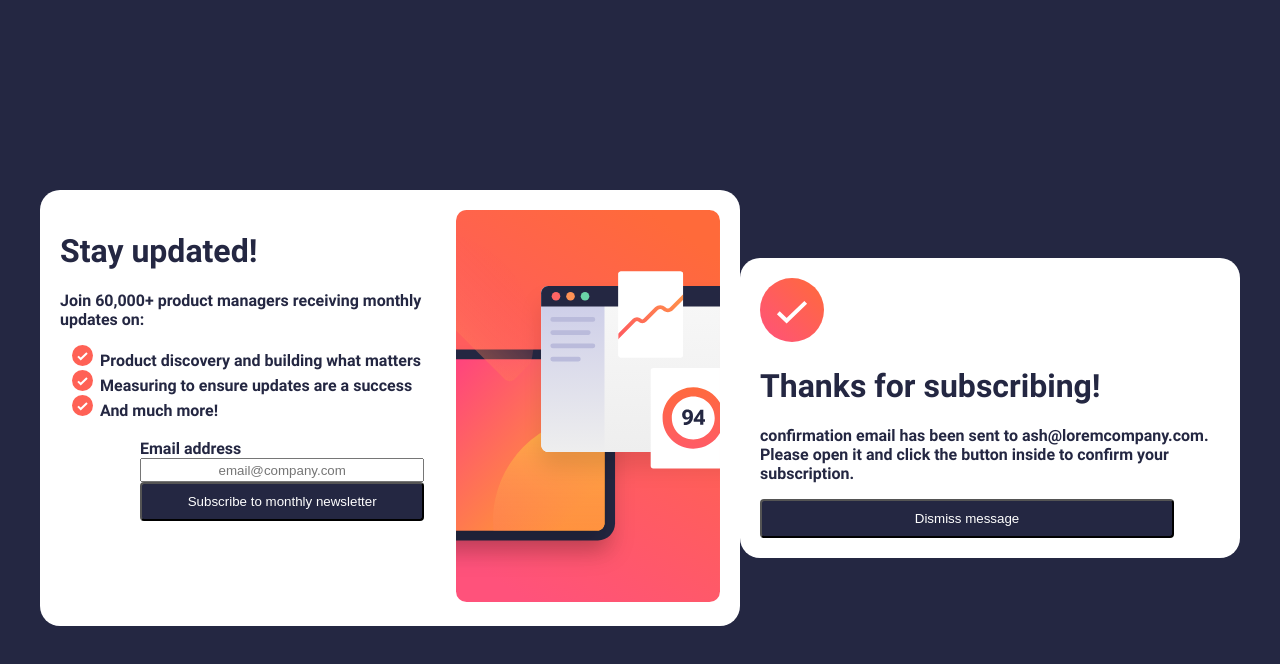
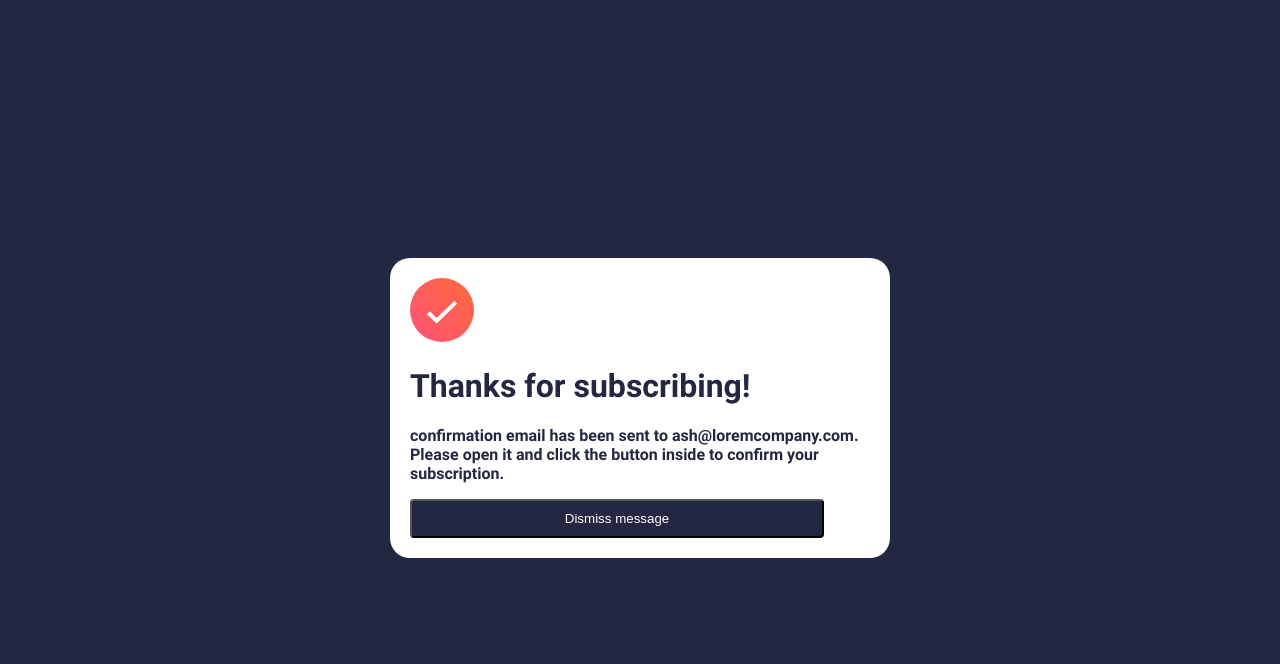
Before and after one commit to shannychi/newsletter-sign-up-with-success-message-main, a plain HTML site: page newsletter-sign-up-with-success-message-main/index.html in a window 1280 px wide. Both pictures are taken after a click on the button "Subscribe to monthly newsletter". Drawn offline with Linux system fonts and the light colour scheme.

Commit message:
added code to switch between the 2 cards

```diff
--- a/newsletter-sign-up-with-success-message-main/index.html
+++ b/newsletter-sign-up-with-success-message-main/index.html
@@ -18,7 +18,7 @@
 <body>
 
   <!-- Sign-up form start -->
-<div class="container hide">
+<div class="container" id='a'>
 <div class="row1">
   <h1>Stay updated!</h1>
   <p>Join 60,000+ product managers receiving monthly updates on:</p>
@@ -31,7 +31,7 @@
  <form>
   <label>Email address</label>
   <input  type="email" placeholder="email@company.com" id="text"/>
-  <button type="submit" class="button">Subscribe to monthly newsletter</button>
+  <button type="button" onclick="switchVisible()">Subscribe to monthly newsletter</button>
  </form>
  <p></p>
 
@@ -44,7 +44,7 @@
 
   <!-- Success message start -->
 
-  <div class="row3 hide">
+  <div class="row3" id='b'>
   <img src="./assets/images/icon-success.svg"/>
   <p></p>
   <h1>Thanks for subscribing!</h1>
@@ -52,15 +52,14 @@
   <p> confirmation email has been sent to ash@loremcompany.com.
   Please open it and click the button inside to confirm your subscription.
   </p>
-  <button> Dismiss message</button>
+  <button type="button" value="click"> Dismiss message</button>
   </div>
-  <p></p>
+  <script src="./script.js"></script>
   <!-- Success message end -->
  <!-- <div class="attribution">
     Challenge by <a href="https://www.frontendmentor.io?ref=challenge" target="_blank">Frontend Mentor</a>.
     Coded by <a href="#">Edeh sharon</a>.
   </div>
 -->
-  <script src="./script.js"></script>
 </body>
 </html>
--- a/newsletter-sign-up-with-success-message-main/script.js
+++ b/newsletter-sign-up-with-success-message-main/script.js
@@ -1,8 +1,13 @@
-const form = document.querySelector("form");
-const card_1 = document.querySelector(".container");
-const card_2 = document.querySelector(".row3");
-form.addEventListener("submit", (e) => {
-  e.preventDefault();
-  card_1.classList.add("hide");
-  card_2.classList.remove("hide");
-});
+function switchVisible() {
+  if (document.getElementById('a')) {
+
+      if (document.getElementById('a').style.display == 'none') {
+          document.getElementById('a').style.display = 'block';
+          document.getElementById('b').style.display = 'none';
+      }
+      else {
+          document.getElementById('a').style.display = 'none';
+          document.getElementById('b').style.display = 'block';
+      }
+  }
+}
--- a/newsletter-sign-up-with-success-message-main/style.css
+++ b/newsletter-sign-up-with-success-message-main/style.css
@@ -23,6 +23,7 @@ body {
     padding: 20px;
     border-radius: 20px;
     color: hsl(234, 29%, 20%);
+
 }
 
 .row1 {
@@ -45,7 +46,7 @@ input {
     width: 90%;
     padding: 10px;
     text-align: center;
-    height: 10px;
+    height: 20px;
 }
 
 button {
@@ -63,9 +64,15 @@ border-radius: 4px;
     padding: 20px;
     border-radius: 20px;
     color: hsl(234, 29%, 20%);
+
 }
 
-@media (max-width: 760px) {
+
+#b {
+    display: none;
+}
+
+ @media (max-width: 760px) {
     .container {
     flex-direction: column-reverse;
     width: 95%;
@@ -87,6 +94,7 @@ border-radius: 4px;
 
     .row2 img {
         content: url(./assets/images/illustration-sign-up-mobile.svg);
+        height: 100%;
     }
     .container h1 {
         font-size: 50px;
@@ -95,4 +103,5 @@ border-radius: 4px;
     form {
         width: 90%;
     }
+
 }
```
